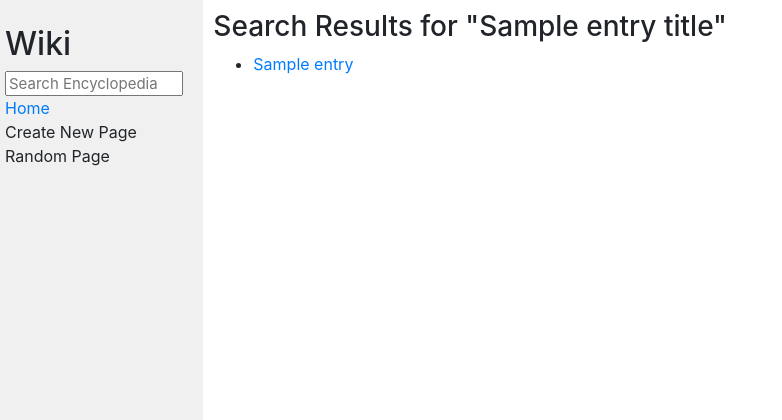
After one commit to AmirhosseinSafari/project-1-cs50, a Django app: template wiki/encyclopedia/templates/encyclopedia/searchResults.html in a window 1280 px wide. The commit adds this page. Shown: the top 420 px of the page, without its empty margins (0-782 px from the left). Run offline with Django 3.2, Linux system fonts and the light colour scheme; the template is opened without the code that fills it: most values are stand-ins (such as "Sample title", 1, 10 or a date in 2020); some libraries are stand-ins or nearby versions.

Commit message:
search part done, searchResults page for when we do not have the exact entry added

```diff
--- a/wiki/encyclopedia/templates/encyclopedia/layout.html
+++ b/wiki/encyclopedia/templates/encyclopedia/layout.html
@@ -12,8 +12,9 @@
         <div class="row">
             <div class="sidebar col-lg-2 col-md-3">
                 <h2>Wiki</h2>
-                <form>
-                    <input class="search" type="text" name="q" placeholder="Search Encyclopedia">
+                <form action="{% url 'entries_search' %}" method="post">
+                    {% csrf_token %}
+                    <input class="search" type="text" name="entry" placeholder="Search Encyclopedia">
                 </form>
                 <div>
                     <a href="{% url 'index' %}">Home</a>
--- /dev/null
+++ b/wiki/encyclopedia/templates/encyclopedia/searchResults.html
@@ -0,0 +1,17 @@
+{% extends "encyclopedia/layout.html" %}
+
+{% block title %}
+    Search Result
+{% endblock %}
+
+{% block body %}
+
+    <h3>Search Results for "{{entry_title}}"</h3>
+
+    <ul>
+        {% for entry in entries %}
+            <li><a href="{% url 'entries' entry %}">{{ entry }}</a></li>
+        {% endfor %}
+    </ul>
+
+{% endblock %}
--- a/wiki/encyclopedia/urls.py
+++ b/wiki/encyclopedia/urls.py
@@ -4,5 +4,6 @@ from . import views
 
 urlpatterns = [
     path("", views.index, name="index"),
-    path("<str:entries_title>", views.entries, name="entries")
+    path("<str:entries_title>", views.entries, name="entries"),
+    path("/search", views.entries_search, name="entries_search")
 ]
```
Also changed, not shown: wiki/encyclopedia/views.py (+20 -0 lines).
